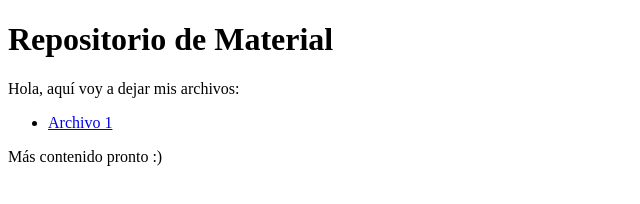
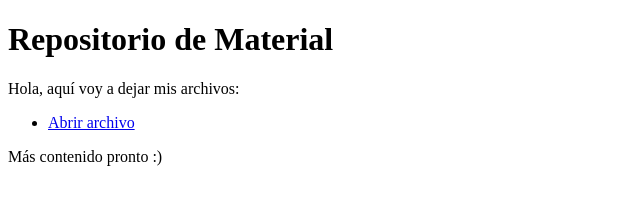
Before and after one commit to lorenza-lgtm/Parglass, a plain HTML site: page index.html in a window 1280 px wide. Shown: the full height of the page, 0-640 px from the left. Drawn offline with Linux system fonts and the light colour scheme.

Commit message:
Update index.html

```diff
--- a/index.html
+++ b/index.html
@@ -9,7 +9,11 @@
     <p>Hola, aquí voy a dejar mis archivos:</p>
 
     <ul>
-      <li><a href="AQO9cLjD1uuA3mI3oqB1ZZvMGA1vFEeE-5R0iYt7o35FUL34vgHA-fcQ8dLP1f0-xnyj9YQgAAzEPZI7ZyH0hI-y" target="_blank">Archivo 1</a></li>
+      <li>
+        <a href="AQO9cLjD1uuA3mI3oqB1ZZvMGA1vFEeE-5R0iYt7o35FUL34vgHA-fcQ8dLP1f0-xnyj9YQgAAzEPZI7ZyH0hI-y" target="_blank">
+          Abrir archivo
+        </a>
+      </li>
     </ul>
 
     <p>Más contenido pronto :)</p>
```
